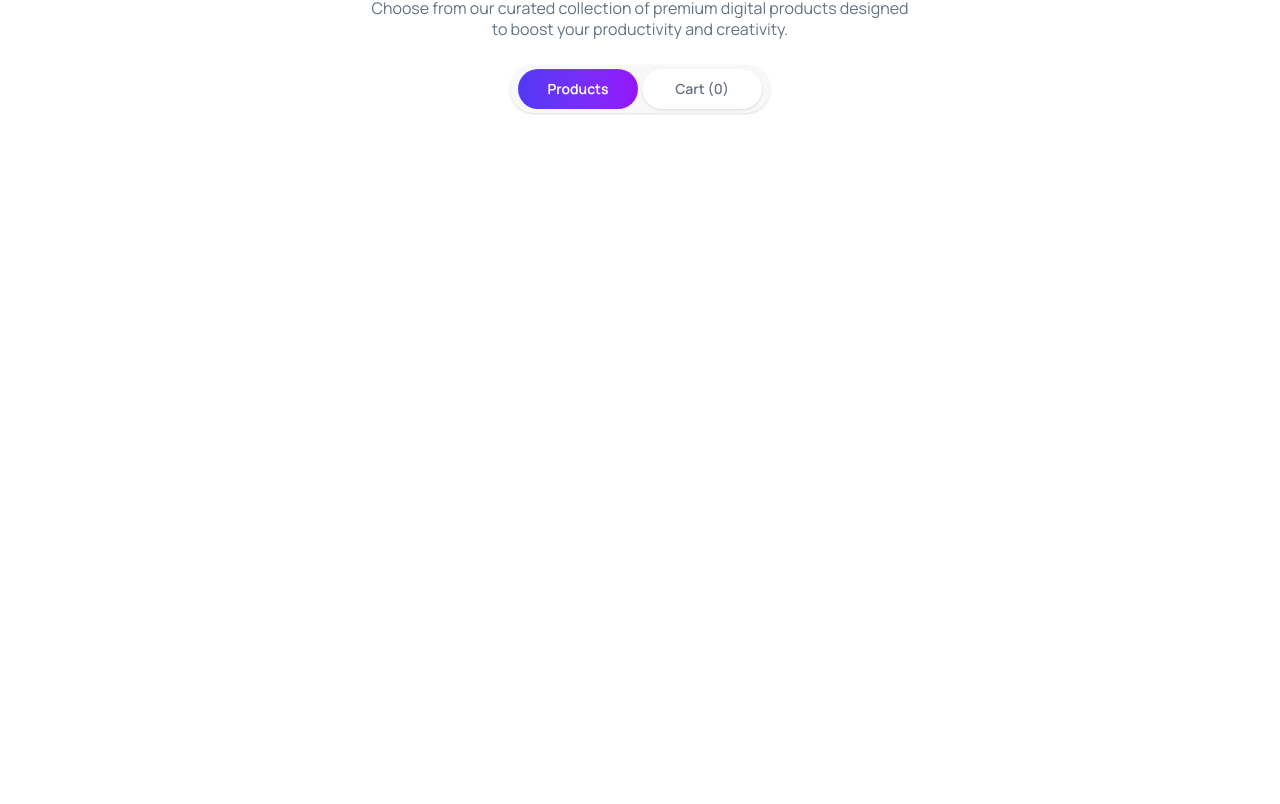
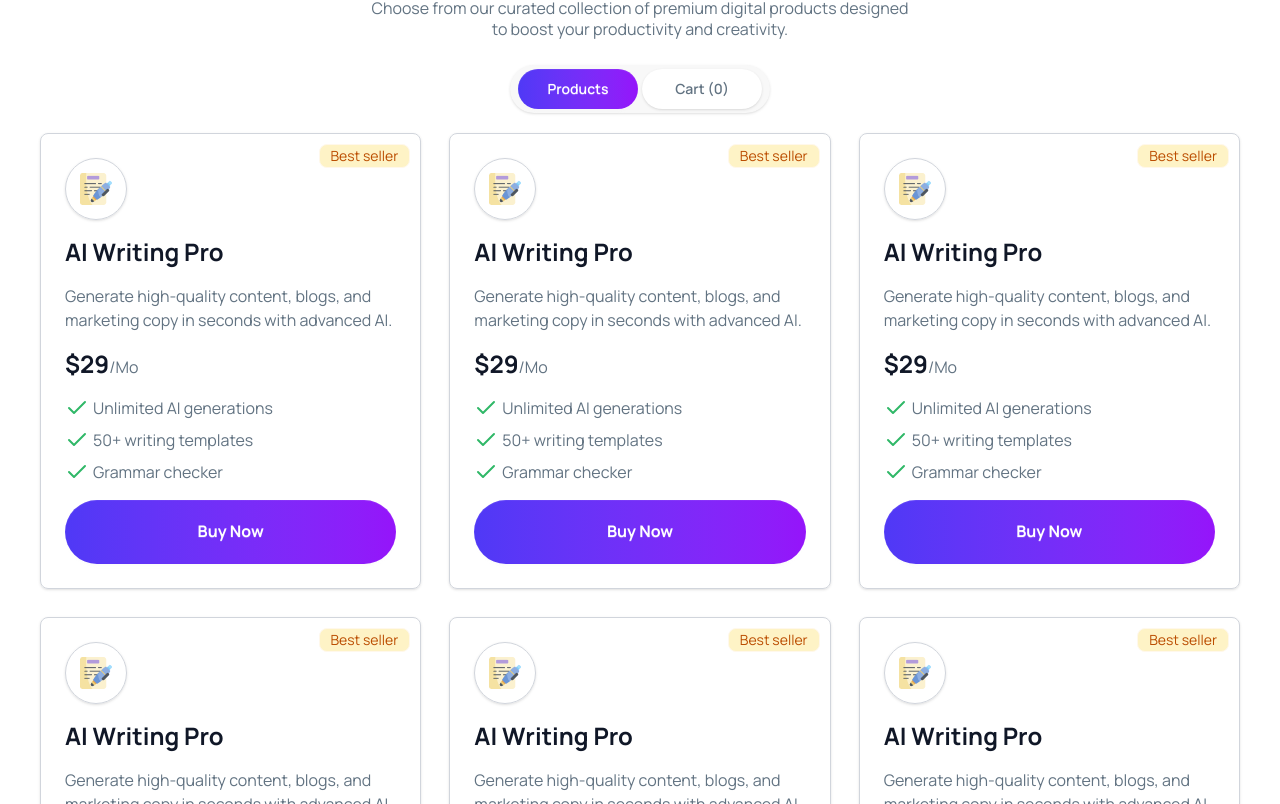
Before and after one commit to LingkonDash/digitools-platform, a React (Vite) app: page / in a window 1280 px wide. Shown: the part 1136-1940 px from the top of the page. Before the commit the page ends 1349 px from the top, so only its background shows below. Built offline with nearby package versions, Linux system fonts and the light colour scheme.

Commit message:
added card design

```diff
--- a/src/App.jsx
+++ b/src/App.jsx
@@ -1,5 +1,5 @@
 import HeroSection from "./components/body/HeroSection"
-import MainSection from "./components/body/MainSection"
+import MainSection from "./components/body/mainSection/MainSection"
 import SateSection from "./components/body/SateSection"
 import Navbar from "./components/navbar/Navbar"
 
--- /dev/null
+++ b/src/components/body/mainSection/Card.jsx
@@ -0,0 +1,37 @@
+import React from 'react';
+import aiImage from '../../../assets/products/writing-ai.png';
+import { Check } from 'lucide-react';
+
+const Card = () => {
+  return (
+    <div className='relative space-y-4 shadow-sm p-6 rounded-lg border border-gray-300 group hover:border-gradient-start hover:-translate-y-2 transition-all duration-300'>
+
+      <div className='p-3.5 rounded-full border border-gray-300 shadow-sm w-fit'>
+        <img src={aiImage} alt="mn" />
+      </div>
+
+      {/* Badge */}
+      <div className='absolute right-2.5 top-2.5 badge badge-soft badge-warning bg-[#FEF3C6]'>
+        <p className='text-[#BB4D00]'>Best seller</p>
+      </div>
+
+      <h1 className='font-bold text-2xl text-primary-text'> AI Writing Pro </h1>
+
+      <p className='text-secondary-text'>Generate high-quality content, blogs, and marketing copy in seconds with advanced AI.</p>
+
+      <p className='text-secondary-text'><span className='font-bold text-2xl text-primary-text'>$29</span>/Mo</p>
+
+      <div className='text-secondary-text space-y-2 [&_p]:flex [&_p]:justify-start [&_p]:gap-1 [&_p]:items-center  '>
+        <p><Check color="#30B868" /> Unlimited AI generations</p>
+        <p><Check color="#30B868" /> 50+ writing templates</p>
+        <p><Check color="#30B868" /> Grammar checker</p>
+      </div>
+
+      <button className='p-8 text-lg rounded-full btn w-full border-none font-bold text-[16px] text-white bg-linear-to-r from-gradient-start to-gradient-end'>
+        Buy Now
+      </button>
+    </div>
+  );
+};
+
+export default Card;
--- a/src/components/body/MainSection.jsx
+++ b/src/components/body/mainSection/MainSection.jsx
@@ -1,8 +1,11 @@
 import React, { useState } from 'react';
+import Card from './Card';
 
 const MainSection = () => {
 
   const [active, setActive] = useState('products')
+
+  const arr = [1, 2, 3, 4, 5, 6]
 
   return (
     <section className='max-w-400 mx-auto px-6 lg:px-10 py-10 md:py-20'>
@@ -19,7 +22,7 @@ const MainSection = () => {
               className={`btn p-5 w-30 rounded-full border-none transition-all duration-300
                 ${active === "products"
                   ? "bg-linear-to-l to-gradient-start from-gradient-end text-white"
-                  : "text-gray-500 bg-base-100 shadow-sm"
+                  : "text-secondary-text bg-base-100 shadow-sm"
                 }`}
             >
               Products
@@ -31,7 +34,7 @@ const MainSection = () => {
               className={`btn p-5 w-30 rounded-full border-none transition-all duration-300
                 ${active === "cart"
                   ? "bg-linear-to-l to-gradient-start from-gradient-end text-white"
-                  : "text-gray-500 bg-base-100 shadow-sm"
+                  : "text-secondary-text bg-base-100 shadow-sm"
                 }`}
             >
               Cart (0)
@@ -41,8 +44,11 @@ const MainSection = () => {
         </div>
       </div>
 
-      <div>
-
+      {/* all cards will load here */}
+      <div className='grid grid-cols-3 max-w-7xl mx-auto gap-7'>
+        {
+          arr.map(e => <Card key={e}/>)
+        }
       </div>
     </section>
   );
--- a/src/index.css
+++ b/src/index.css
@@ -18,3 +18,7 @@
 * {
   font-family: "Manrope", sans-serif;
 }
+
+body {
+  cursor: default;
+}
```
Also changed, not shown: src/assets/products/writing-ai.png (renamed from src/assets/products/writing_2327400 1.png).
